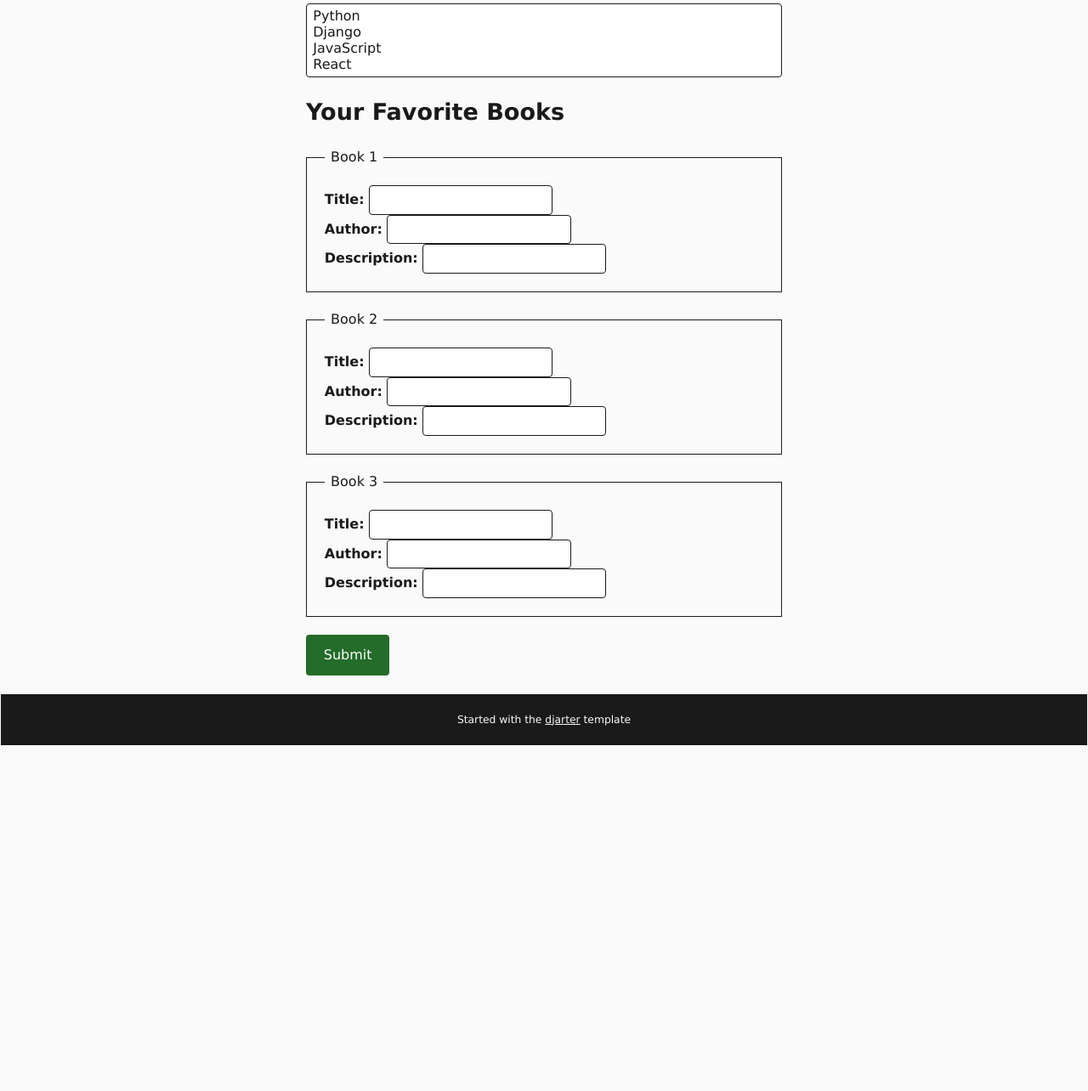
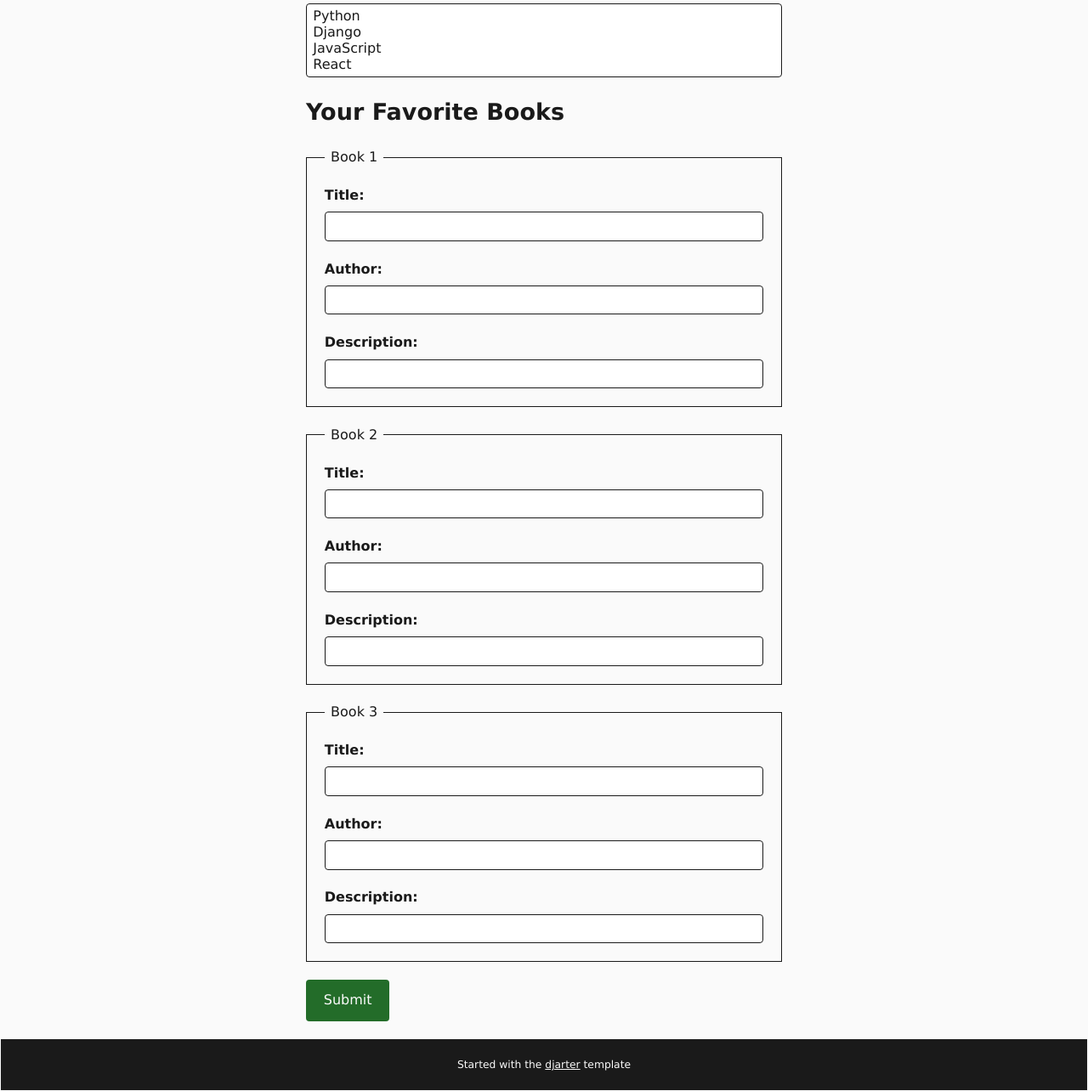
Before and after one commit to lancegoyke/djarter, a Django app: page /example-form/ in a window 1280 px wide. Shown: the part 1547-2831 px from the top of the page at 85% size. Before the commit the page ends 2424 px from the top, so only its background shows below. Run offline with Django 4.2, Linux system fonts and the light colour scheme; parts of the project's set-up code (start-up, migrations or seed data) failed here and were passed over.

Commit message:
much better for formsets

```diff
--- a/static/style.css
+++ b/static/style.css
@@ -183,10 +183,19 @@ textarea * {
   color: inherit;
 }
 
+form > fieldset > div,
 form > div {
   display: flex;
   flex-direction: column;
   gap: var(--s-3);
+}
+
+form > fieldset > div {
+  margin-block-start: var(--stack-space);
+}
+
+form > fieldset > div:first-of-type {
+  margin-block-start: 0;
 }
 
 input:disabled,
```
